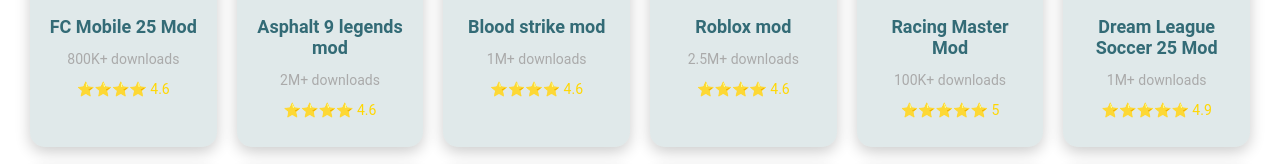
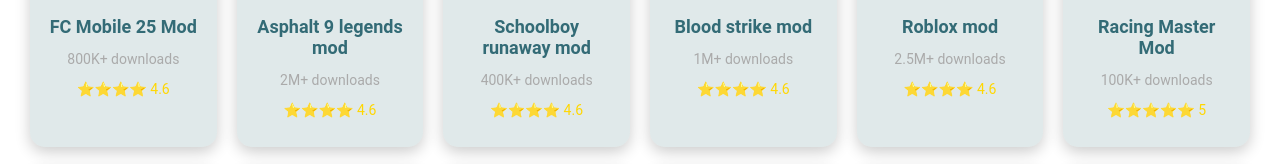
Before and after one commit to ayoub-drf/m, a website: page index.html in a window 1280 px wide. Shown: the part 420-584 px from the top of the page. Drawn offline with Linux system fonts and the light colour scheme.

Commit message:
Update index.html

```diff
--- a/index.html
+++ b/index.html
@@ -35,6 +35,12 @@
                 <img src="https://play-lh.googleusercontent.com/GoN8OvfcFlpEd_YKQOn6fuSLiV16n9ZEiZVQQTl6O8LPMbWiAOLimKs7GyWCmB65=s48-rw" alt="Asphalt 9 legends mod">
                 <h3>Asphalt 9 legends mod</h3>
                 <p>2M+ downloads</p>
+                <p class="rating">⭐⭐⭐⭐ 4.6</p>
+            </div>
+            <div class="game-card" onclick="showModal('Schoolboy runaway mod', 'https://play-lh.googleusercontent.com/aeQ9le0YHrdLlPODSyYW9BnSZVR8gaQZH8hlRz9ksMX_hnzzMdw95Fo1zta4Lc726vQ=s48-rw', '400K+ downloads', '4.6')">
+                <img src="https://play-lh.googleusercontent.com/aeQ9le0YHrdLlPODSyYW9BnSZVR8gaQZH8hlRz9ksMX_hnzzMdw95Fo1zta4Lc726vQ=s48-rw" alt="Schoolboy runaway mod">
+                <h3>Schoolboy runaway mod</h3>
+                <p>400K+ downloads</p>
                 <p class="rating">⭐⭐⭐⭐ 4.6</p>
             </div>
             <div class="game-card" onclick="showModal('Blood strike mod', 'https://encrypted-tbn2.gstatic.com/images?q=tbn:ANd9GcRx8PAK1GzpP_mpgoWf4rNn3PxAEGoAHxPReBMtknI-ay-pK0zI', '1M+ downloads', '4.6')">
```
